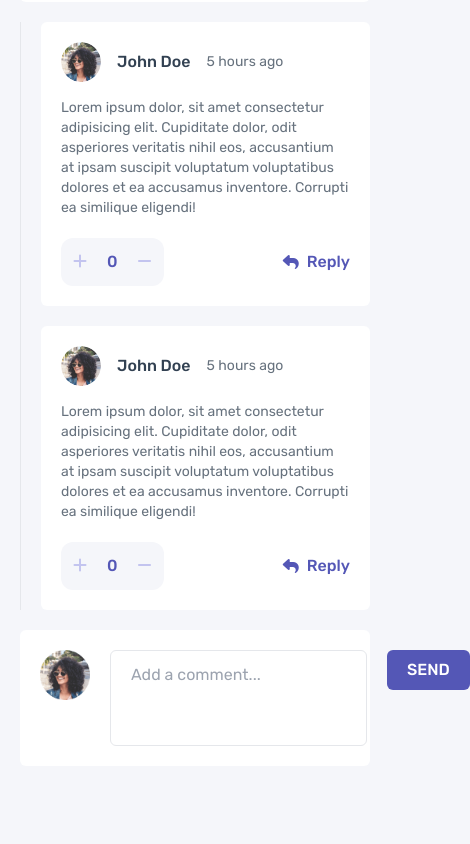
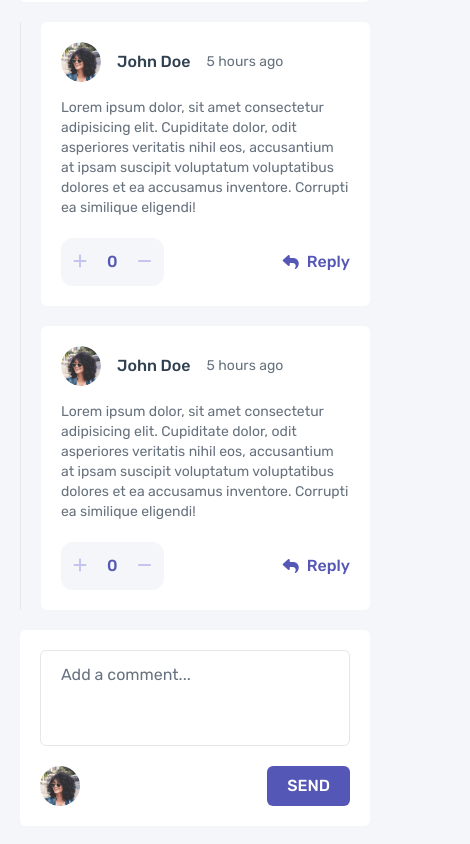
Before and after one commit to coderSuresh/fullstack-comment-section, a Next.js app: page / in a window 390 px wide. Shown: the part 626-1470 px from the top of the page, 470 px wide, since content can reach past the window. Before the commit the page ends 1432 px from the top, so only its background shows below. Built offline with nearby package versions, Linux system fonts and the light colour scheme.

Commit message:
feat: make responsive 'add comment' element

```diff
--- a/components/AddComment.tsx
+++ b/components/AddComment.tsx
@@ -4,16 +4,25 @@ import Image from 'next/image'
 const AddComment = () => {
     return (
         <div className='bg-white p-5 text-dark-blue relative rounded-md flex gap-5 mb-5 sm:flex-row items-start'>
-            <Image src='/images/avatars/image-amyrobson.png' alt='your-avatar' height={50} width={50} />
+            <Image
+                src='/images/avatars/image-amyrobson.png'
+                alt='your-avatar' height={50} width={50}
+                className='sm:static sm:w-12 w-10 absolute bottom-5 left-5'
+            />
             <form action="#" className='flex flex-1 items-start gap-5'>
                 <textarea
                     placeholder='Add a comment...'
                     name="comment" id="comment"
-                    className='
+                    className='sm:mb-0 mb-[60px] placeholder-grayish-blue
                     resize-none border rounded-md flex-grow h-24 py-3 px-5 focus:border-moderate-blue focus:outline-none
                     '
                 />
-                <button className='bg-moderate-blue text-white px-5 py-2 uppercase rounded-md font-medium hover:opacity-50'>Send</button>
+                <button
+                    className='bg-moderate-blue text-white px-5 py-2 uppercase rounded-md font-medium hover:opacity-50
+                        sm:static absolute bottom-5 right-5'
+                >
+                    Send
+                </button>
             </form>
         </div>
     )
```
